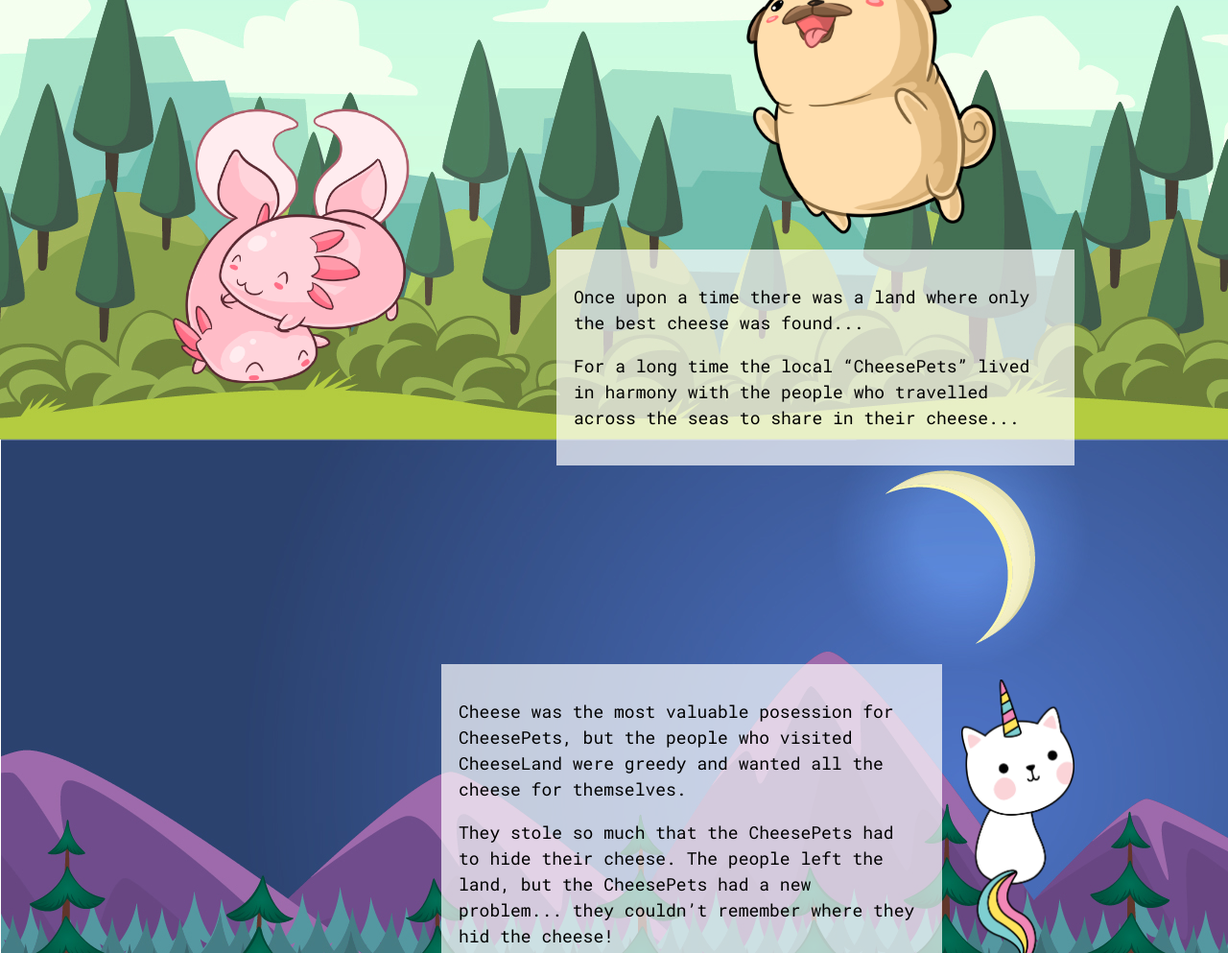
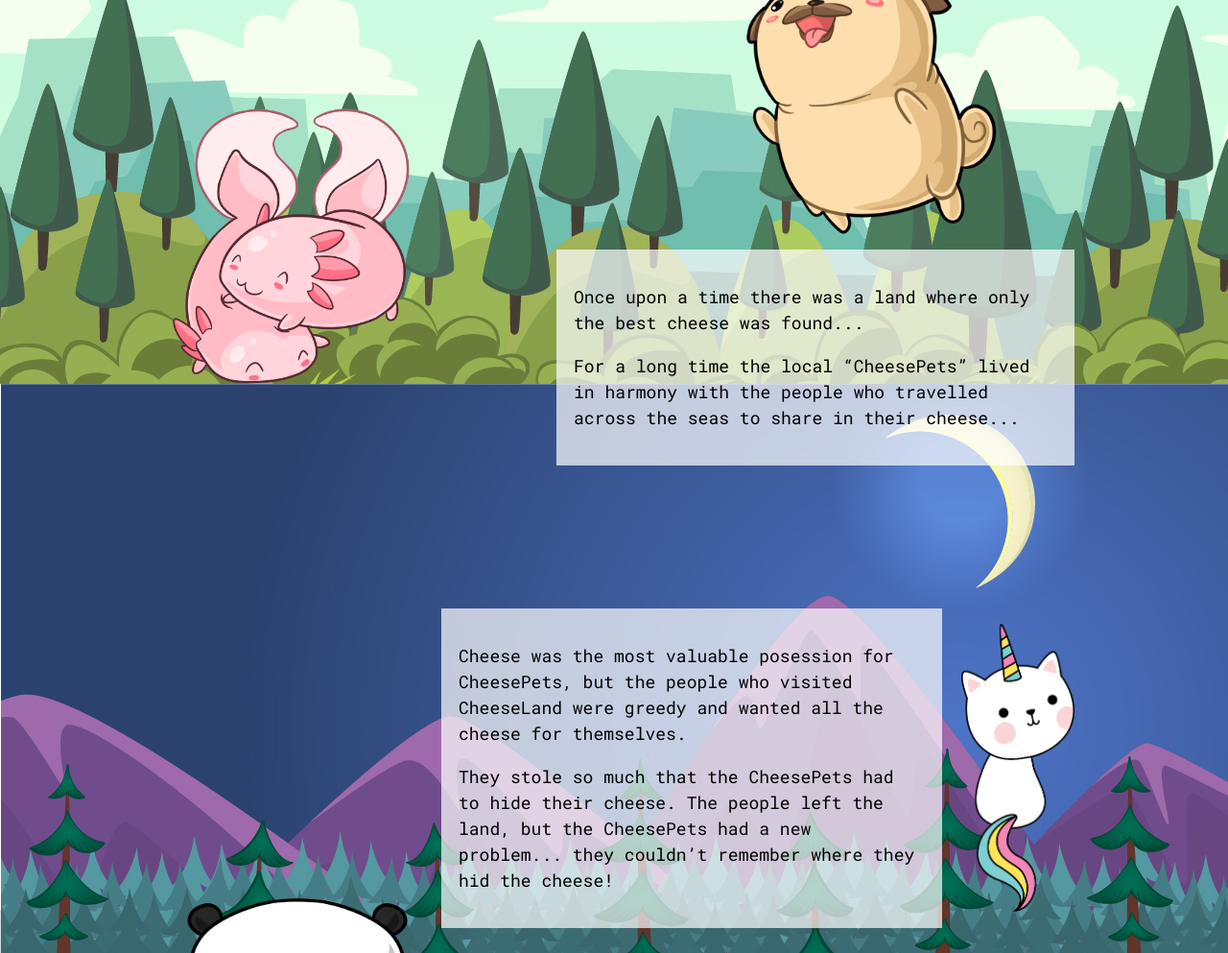
Before and after one commit to TarynEwens/project3-client, a React app: page / in a window 1280 px wide. Shown: the part 307-1300 px from the top of the page at 96% size. Built offline with nearby package versions, Linux system fonts and the light colour scheme.

Commit message:
adjustment to home div heights

```diff
--- a/src/components/home/Home.css
+++ b/src/components/home/Home.css
@@ -14,19 +14,19 @@
 .home-scene1 {
   background-image: url('./images/greenhills.jpg');
   background-attachment: fixed;
-  height: 708px;
+  height: 650px;
 }
 
 .home-scene2 {
   background-image: url('./images/nightforest.jpg');
   background-attachment: fixed;
-  height: 708px;
+  height: 650px;
 }
 
 .home-scene3 {
   background-image: url('./images/summer.jpg');
   background-attachment: fixed;
-  height: 708px;
+  height: 650px;
 }
 
 #home-logo {
```
